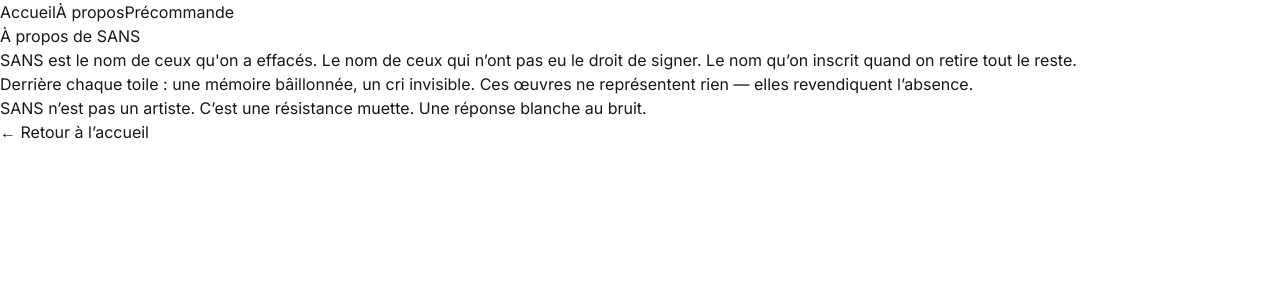
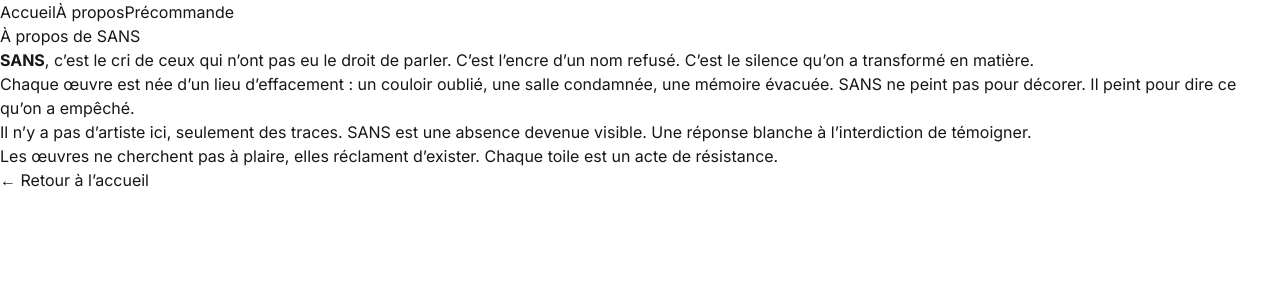
Before and after one commit to sanss517/-sans-portfolio, a Next.js app: page /a-propos in a window 1280 px wide. Shown: the top 300 px of the page. Built offline with nearby package versions, Linux system fonts and the light colour scheme.

Commit message:
Ajout du texte sur l’unicité des œuvres sur la page d’accueil

```diff
--- a/src/app/a-propos/page.tsx
+++ b/src/app/a-propos/page.tsx
@@ -1,27 +1,27 @@
-import Link from 'next/link';
-
 export default function APropos() {
   return (
     <div className="min-h-screen bg-white text-black font-sans p-8 flex flex-col items-center justify-center gap-6">
       <h1 className="text-3xl font-bold text-center">À propos de SANS</h1>
-      <p className="max-w-2xl text-center text-lg leading-relaxed">
-        SANS est le nom de ceux qu&apos;on a effacés.
-        Le nom de ceux qui n’ont pas eu le droit de signer.
-        Le nom qu’on inscrit quand on retire tout le reste.
+      <p className="max-w-3xl text-center text-lg leading-relaxed">
+        <strong>SANS</strong>, c’est le cri de ceux qui n’ont pas eu le droit de parler.
+        C’est l’encre d’un nom refusé. C’est le silence qu’on a transformé en matière.
       </p>
-      <p className="max-w-2xl text-center text-lg leading-relaxed">
-        Derrière chaque toile : une mémoire bâillonnée, un cri invisible.
-        Ces œuvres ne représentent rien — elles revendiquent l’absence.
+      <p className="max-w-3xl text-center text-lg leading-relaxed">
+        Chaque œuvre est née d’un lieu d’effacement : un couloir oublié, une salle condamnée, une mémoire évacuée.
+        SANS ne peint pas pour décorer. Il peint pour dire ce qu’on a empêché.
       </p>
-      <p className="max-w-2xl text-center text-lg leading-relaxed italic">
-        SANS n’est pas un artiste.
-        C’est une résistance muette.
-        Une réponse blanche au bruit.
+      <p className="max-w-3xl text-center text-lg leading-relaxed italic">
+        Il n’y a pas d’artiste ici, seulement des traces.
+        SANS est une absence devenue visible.
+        Une réponse blanche à l’interdiction de témoigner.
       </p>
-
-      <Link href="/" className="mt-6 underline text-blue-500 hover:text-black">
+      <p className="max-w-3xl text-center text-base text-gray-600 italic">
+        Les œuvres ne cherchent pas à plaire, elles réclament d’exister.
+        Chaque toile est un acte de résistance.
+      </p>
+      <a href="/" className="mt-6 underline text-blue-500 hover:text-black">
         ← Retour à l’accueil
-      </Link>
+      </a>
     </div>
   );
 }
```
Also changed, not shown: src/app/page.tsx (+13 -9 lines).
